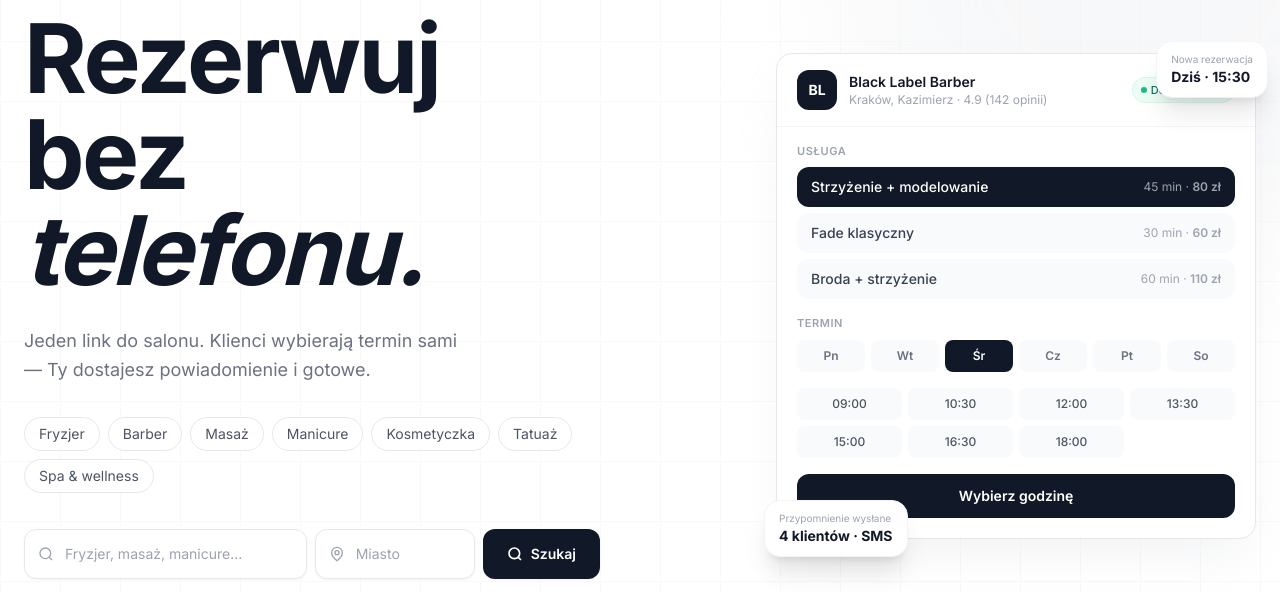
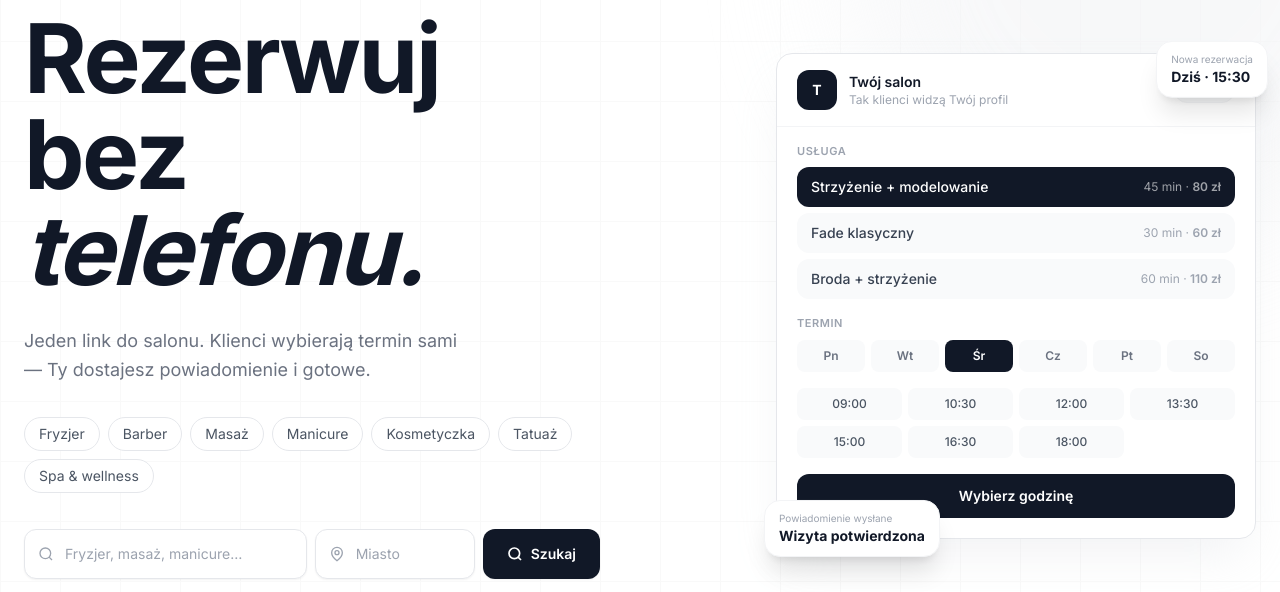
Before and after one commit to clash09xx-dev/termcatch, a Next.js app: page / in a window 1280 px wide. Shown: the part 199-791 px from the top of the page. Built offline with nearby package versions, Linux system fonts and the light colour scheme; no server answers.

Commit message:
fix: usun fikcyjny salon z demo widgetu na homepage

```diff
--- a/app/page.tsx
+++ b/app/page.tsx
@@ -31,18 +31,17 @@ function BookingWidget() {
       className="relative"
     >
       <div className="bg-white rounded-2xl border border-gray-200 shadow-2xl shadow-gray-300/30 overflow-hidden">
-        {/* Salon header */}
+        {/* Salon header — poglądowe demo profilu salonu */}
         <div className="flex items-center gap-3 px-5 py-4 border-b border-gray-100">
           <div className="w-10 h-10 rounded-xl bg-gray-900 flex items-center justify-center text-white text-sm font-bold flex-shrink-0">
-            BL
+            T
           </div>
           <div className="min-w-0">
-            <p className="text-sm font-semibold text-gray-900 truncate">Black Label Barber</p>
-            <p className="text-xs text-gray-400">Kraków, Kazimierz · 4.9 (142 opinii)</p>
+            <p className="text-sm font-semibold text-gray-900 truncate">Twój salon</p>
+            <p className="text-xs text-gray-400">Tak klienci widzą Twój profil</p>
           </div>
-          <span className="ml-auto flex items-center gap-1 text-[11px] font-medium text-emerald-700 bg-emerald-50 border border-emerald-100 px-2 py-1 rounded-full flex-shrink-0">
-            <span className="w-1.5 h-1.5 rounded-full bg-emerald-500 animate-pulse" />
-            Dostępne dziś
+          <span className="ml-auto flex items-center gap-1 text-[11px] font-medium text-gray-500 bg-gray-50 border border-gray-100 px-2 py-1 rounded-full flex-shrink-0">
+            Podgląd
           </span>
         </div>
 
@@ -134,8 +133,8 @@ function BookingWidget() {
         transition={{ duration: 3.5, repeat: Infinity, ease: "easeInOut", delay: 1 }}
         className="absolute -bottom-3 -left-3 bg-white border border-gray-100 shadow-xl rounded-2xl px-3.5 py-2.5 hidden sm:block"
       >
-        <p className="text-[10px] text-gray-400">Przypomnienie wysłane</p>
-        <p className="text-sm font-bold text-gray-900">4 klientów · SMS</p>
+        <p className="text-[10px] text-gray-400">Powiadomienie wysłane</p>
+        <p className="text-sm font-bold text-gray-900">Wizyta potwierdzona</p>
       </motion.div>
     </motion.div>
   );
```
